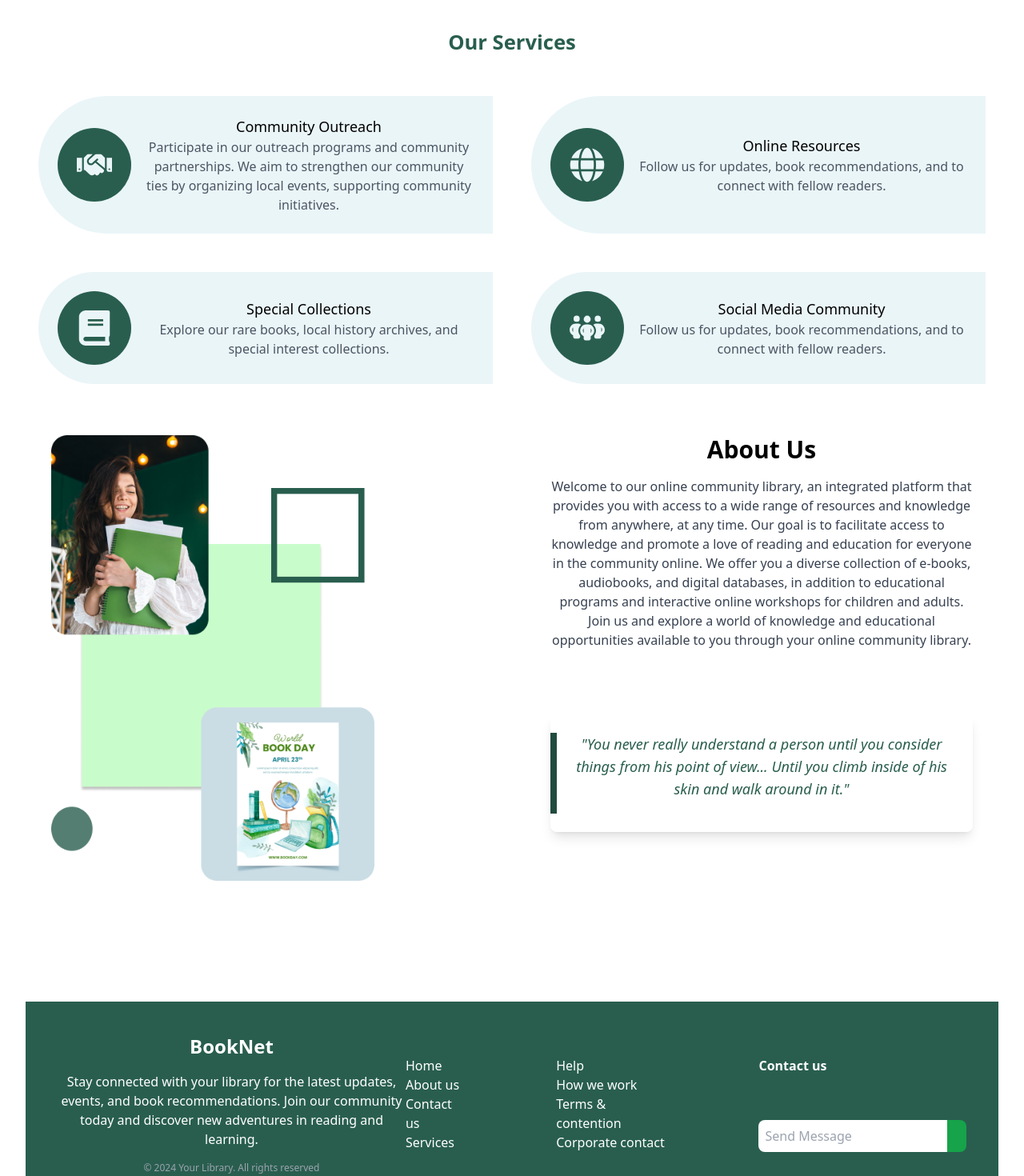
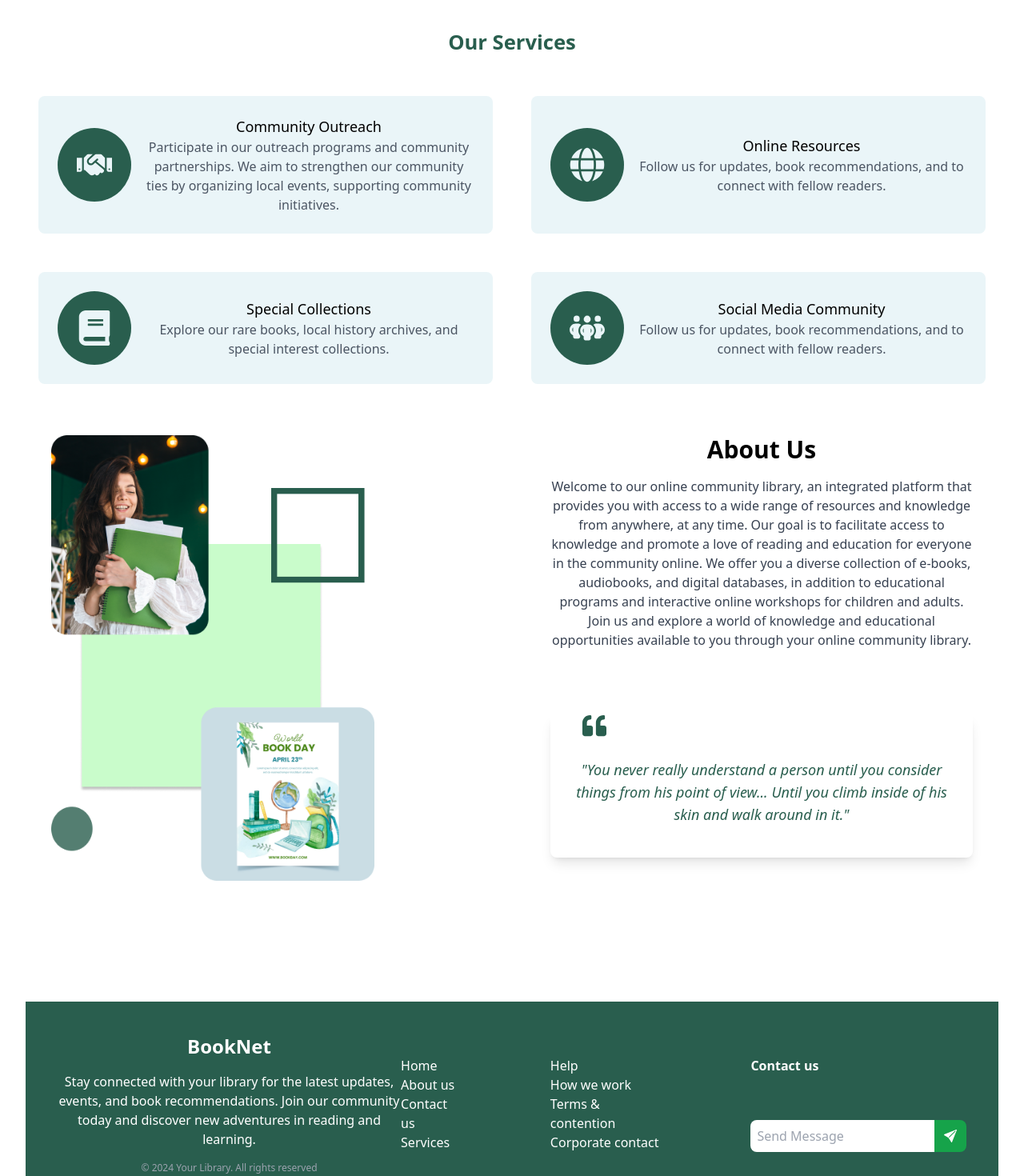
Before and after one commit to ahmedrazek/library-social-media-front, a React (Vite) app: page / in a window 1280 px wide. Shown: the part 780-2250 px from the top of the page at 80% size. Built offline with nearby package versions, Linux system fonts and the light colour scheme.

Commit message:
add arow to scroll top and changes icon in component about and footer

```diff
--- a/src/components/Aboutus/index.jsx
+++ b/src/components/Aboutus/index.jsx
@@ -1,12 +1,13 @@
+import React from 'react';
+import { FaQuoteLeft } from 'react-icons/fa';
+import Image1 from '../../assets/Group 34.png';
 
-import Image1 from '../../assets/Group 34.png'
-import './custom.css';
 
 const About = () => {
   return (
-    <section >
-      <div className="max-w-screen-xl mx-auto  lg:px-8 flex flex-col lg:flex-row  ">
-        <div className="lg:w-1/2 flex  lg:justify-start mb-8 lg:mb-0">
+    <section>
+      <div className="max-w-screen-xl mx-auto lg:px-8 flex flex-col lg:flex-row">
+        <div className="lg:w-1/2 flex lg:justify-start mb-8 lg:mb-0">
           <div>
             <img src={Image1} alt="Person" className="w-full h-5/6" />
           </div>
@@ -16,13 +17,17 @@ const About = () => {
           <p className="text-gray-700 mb-6">
             Welcome to our online community library, an integrated platform that provides you with access to a wide range of resources and knowledge from anywhere, at any time. Our goal is to facilitate access to knowledge and promote a love of reading and education for everyone in the community online. We offer you a diverse collection of e-books, audiobooks, and digital databases, in addition to educational programs and interactive online workshops for children and adults. Join us and explore a world of knowledge and educational opportunities available to you through your online community library.
           </p>
-          <div className="flex flex-wrap lg:flex-nowrap items-center mt-20  ">
+          <div className="relative flex flex-wrap lg:flex-nowrap items-center mt-20">
+          <FaQuoteLeft className="text-3xl absolute top-0 left-10 text-primary" />
             <div className="bg-gray-40 p-6 rounded-lg shadow-lg relative">
-              <blockquote className="text-primary">
-                <p className="text-lg italic mb-4">
-                  "You never really understand a person until you consider things from his point of view... Until you climb inside of his skin and walk around in it."
-                </p>
-              </blockquote>
+              <div className="relative">
+
+                <blockquote className="text-primary mt-8">
+                  <p className="text-lg italic mb-4">
+                    "You never really understand a person until you consider things from his point of view... Until you climb inside of his skin and walk around in it."
+                  </p>
+                </blockquote>
+              </div>
             </div>
           </div>
         </div>
--- a/src/components/Footer/index.jsx
+++ b/src/components/Footer/index.jsx
@@ -1,4 +1,7 @@
+
+import { BsFillSendFill } from "react-icons/bs";
 const Footer = () => {
+
   return (
     <div className="bg-primary text-white p-10  max-width mt-10">
       <div className="max-w-screen-xl mx-auto flex flex-col md:flex-row justify-between items-center">
@@ -39,7 +42,8 @@ const Footer = () => {
             <div className="w-full flex mt-4">
               <input type="text" placeholder="Send Message" className="w-full p-2 rounded-l-lg text-gray-800" />
               <span className="bg-green-600 p-3 rounded-r-lg">
-                <i className="fas fa-paper-plane text-white"></i>
+                <BsFillSendFill />
+                {/* <i className="fas fa-paper-plane text-white"></i> */}
               </span>
             </div>
           </div>
--- a/src/pages/Home/index.jsx
+++ b/src/pages/Home/index.jsx
@@ -1,16 +1,16 @@
+import React, { useState, useEffect } from "react";
 import "./Home.module.css";
 import { Link } from "react-router-dom"; // Make sure to import Link
 import heroImage from "../../assets/heroImage.png";
-import { FaHandshake } from "react-icons/fa";
-import { FaGlobe } from "react-icons/fa";
-import { FaBook } from "react-icons/fa";
+import { FaHandshake, FaGlobe, FaBook, FaArrowUp } from "react-icons/fa";
 import { FaPeopleGroup } from "react-icons/fa6";
-import About from '../../components/Aboutus/index'
-import Footer from '../../components/Footer/index'
+import About from '../../components/Aboutus/index';
+import Footer from '../../components/Footer/index';
+
 const ServiceCard = ({ title, description, icon }) => {
   return (
-    <div className="bg-secondary rounded-lg p-6 flex items-center rounded-l-full">
-      <div className="mr-4  rounded-full p-6 bg-primary">{icon}</div>
+    <div className="bg-secondary rounded-lg p-6 flex items-center">
+      <div className="mr-4 rounded-full p-6 bg-primary">{icon}</div>
       <div>
         <h3 className="text-lg font-medium">{title}</h3>
         <p className="text-gray-600">{description}</p>
@@ -20,6 +20,25 @@ const ServiceCard = ({ title, description, icon }) => {
 };
 
 const Home = () => {
+  const [showScroll, setShowScroll] = useState(false);
+
+  useEffect(() => {
+    const handleScroll = () => {
+      if (window.scrollY > 300) {
+        setShowScroll(true);
+      } else {
+        setShowScroll(false);
+      }
+    };
+
+    window.addEventListener("scroll", handleScroll);
+    return () => window.removeEventListener("scroll", handleScroll);
+  }, []);
+
+  const scrollToTop = () => {
+    window.scrollTo({ top: 0, behavior: "smooth" });
+  };
+
   const services = [
     {
       title: "Community Outreach",
@@ -46,6 +65,7 @@ const Home = () => {
       icon: <FaPeopleGroup className="text-44 text-secondary" />,
     },
   ];
+
   return (
     <>
       <div className="container mx-auto p-4">
@@ -74,8 +94,13 @@ const Home = () => {
             </li>
             <li>
               <Link
-              to="/about"
-              className="text-dark_light hover:text-greenMain text-16  font-medium"
+                to="#about"
+                className="text-dark_light hover:text-greenMain text-16 font-medium"
+                onClick={() => {
+                  document
+                    .getElementById("about")
+                    .scrollIntoView({ behavior: "smooth" });
+                }}
               >
                 About Me
               </Link>
@@ -85,7 +110,7 @@ const Home = () => {
             <li>
               <Link
                 to="/login"
-              className="text-dark_light hover:text-greenMain text-16  font-medium"
+                className="text-dark_light hover:text-greenMain text-16 font-medium"
               >
                 Login
               </Link>
@@ -93,7 +118,7 @@ const Home = () => {
             <li>
               <Link
                 to="/signup"
-              className="text-dark_light hover:text-greenMain text-16  font-medium"
+                className="text-dark_light hover:text-greenMain text-16 font-medium"
               >
                 Sign Up
               </Link>
@@ -101,15 +126,14 @@ const Home = () => {
           </ul>
         </nav>
 
-
         <main>
-        <div className=" hero-section grid grid-cols-2 items-stretch justify-between gap-3 mt-10">
+          <div className="hero-section grid grid-cols-2 items-stretch justify-between gap-3 mt-10">
             <div className="">
               <h2 className="hero-text text-primary text-26 font-bold">
                 Welcome to Your{" "}
                 <span className="text-greenMain">Community Library</span>
               </h2>
-            <p className="hero-description mt-5  text-dark_light text-16">
+              <p className="hero-description mt-5 text-dark_light text-16">
                 Explore books, attend events, and find a quiet place to read.
                 <br />
                 Our library is here for everyone. Join us today and discover
@@ -117,16 +141,18 @@ const Home = () => {
                 new adventures! Follow us on social media for the latest
                 <br /> updates, events, and book recommendations.
               </p>
-            <p className="mt-5 text-dark_light text-16 ">
+              <p className="mt-5 text-dark_light text-16">
                 Stay engaged with your library online. Get the inside scoop
                 <br /> on upcoming programs, special events, and new arrivals.
                 <br /> Share your favorite reads and connect with fellow book
                 lovers.
                 <br /> Follow us today and be part of our vibrant community!
               </p>
-            <button className="text-secondary bg-primary hover:bg-green-950  py-3 px-5 mt-10 rounded-lg font-semibold">
+              <Link to="/signup">
+                <button className="text-secondary bg-primary hover:bg-green-950 py-3 px-5 mt-10 rounded-lg font-semibold">
                   Contact us
                 </button>
+              </Link>
             </div>
             <div className="mx-auto">
               <img src={heroImage} alt="" width="600px" height="500px" />
@@ -135,7 +161,7 @@ const Home = () => {
         </main>
         <section className="" id="services">
           <div id="services" className="container mx-auto py-12">
-          <h2 className="text-26  text-center text-primary font-bold mb-12">
+            <h2 className="text-26 text-center text-primary font-bold mb-12">
               Our Services
             </h2>
             <div className="grid grid-cols-1 sm:grid-cols-2 gap-12">
@@ -151,8 +177,18 @@ const Home = () => {
           </div>
         </section>
       </div>
-        <About/>
-        <Footer/>
+      <div id="about">
+        <About />
+      </div>
+      <Footer />
+      {showScroll && (
+        <button
+          className="fixed bottom-4 right-4 bg-primary text-secondary p-3 rounded-full shadow-lg hover:bg-greenMain"
+          onClick={scrollToTop}
+        >
+          <FaArrowUp />
+        </button>
+      )}
     </>
   );
 };
--- a/src/pages/Signup/index.jsx
+++ b/src/pages/Signup/index.jsx
@@ -37,12 +37,12 @@ export default function Signup() {
       console.log(error);
     }
   };
-  const bgStyle = {
-    backgroundImage: `url(${backgroundImage})`,
-    backgroundSize: "contain",
-    backgroundRepeat: "no-repeat",
-    backgroundPosition: "right",
-  };
+  // const bgStyle = {
+  //   backgroundImage: `url(${backgroundImage})`,
+  //   backgroundSize: "contain",
+  //   backgroundRepeat: "no-repeat",
+  //   backgroundPosition: "right",
+  // };
   if (redirect) return <Navigate to={"/timeline"} />;
 
   return (
```
Lines whose indentation alone changed are shown as unchanged.
